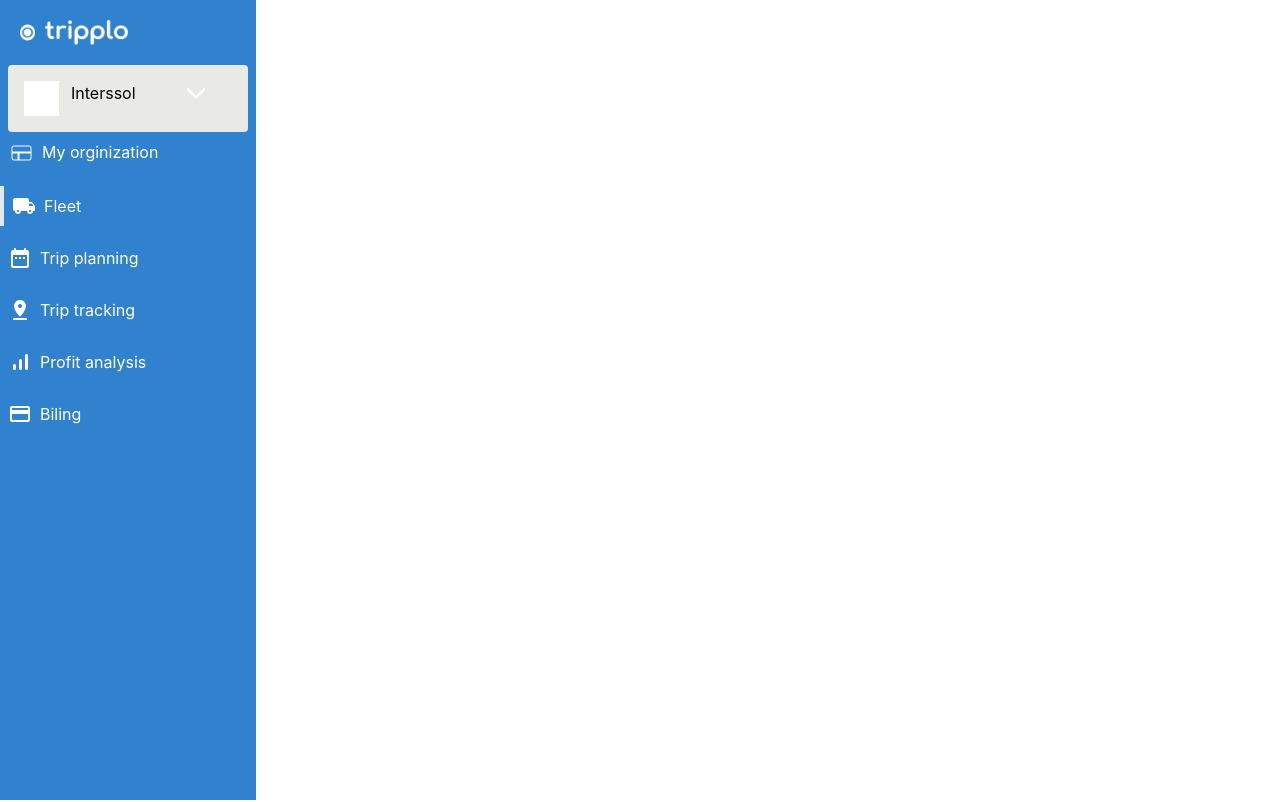
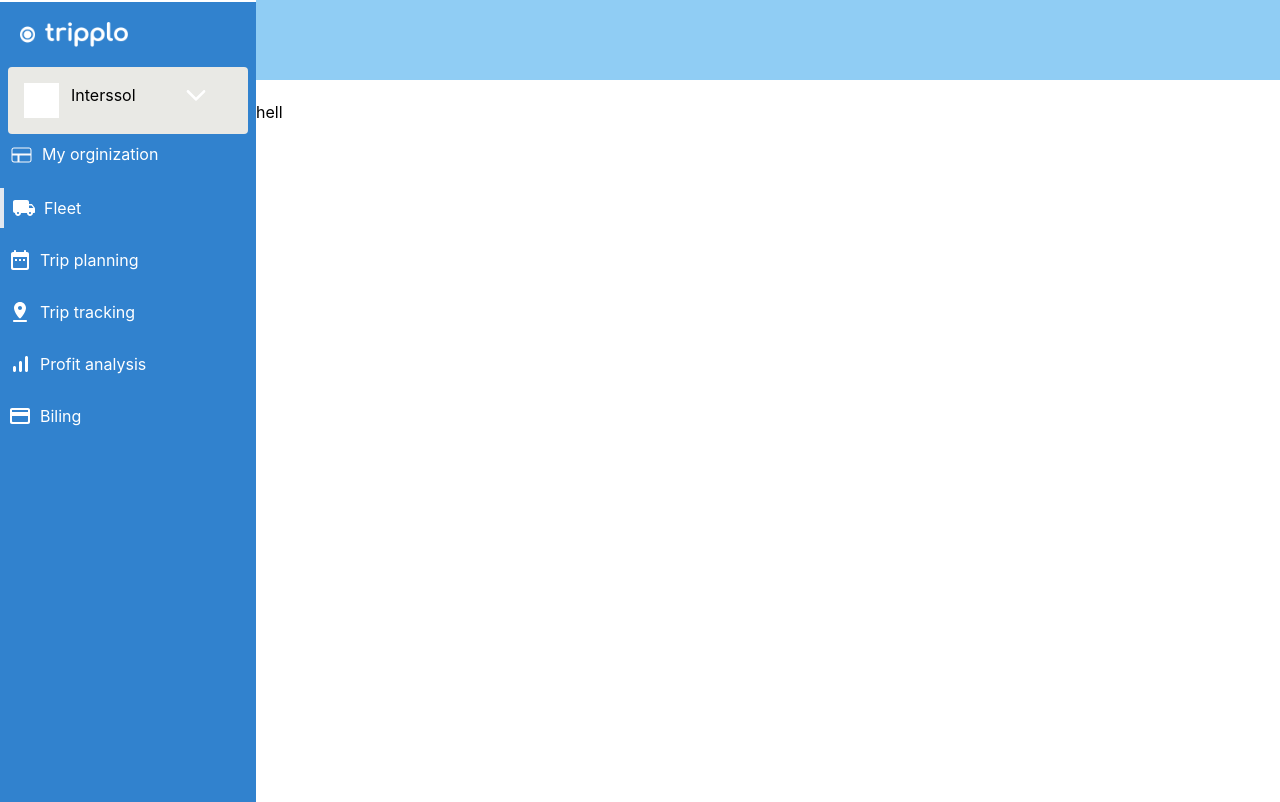
Before and after one commit to AmoDinho/tripplo-dashboard, a React (Create React App) app: page / in a window 1280 px wide. Built offline with nearby package versions, Linux system fonts and the light colour scheme.

Commit message:
go the heights and widths alright

```diff
--- a/src/App.js
+++ b/src/App.js
@@ -1,11 +1,25 @@
 import React from 'react';
 
 import SideNav from './components/navigation/SideNav'
-
+import TopNav from './components/navigation/TopNav'
 function App() {
   return (
     <div className="App">
-      <SideNav />
+
+
+      <aside className="table-cell w-1/5 h-full mb-4 ">
+        <SideNav />
+
+      </aside>
+      <main className="table-cell w-screen mb-20">
+        <TopNav />
+        <h1>hell</h1>
+      </main>
+
+
+
+
+
     </div>
   );
 }
--- a/src/components/navigation/SideNav.js
+++ b/src/components/navigation/SideNav.js
@@ -11,7 +11,7 @@ import ClientDropdown from '../dropdowns/ClientDropdown'
 const SideNav = () => {
     return (
         <>
-            <div className="bg-blue-600 h-screen lg:w-1/5">
+            <div className="bg-blue-600 h-screen lg:w-auto">
 
                 {/* */}
 
--- a/src/components/navigation/TopNav.js
+++ b/src/components/navigation/TopNav.js
@@ -2,7 +2,7 @@ import React from 'react'
 
 const TopNav = ({ children, ...props }) => {
     return (
-        <nav className='p-6 bg-gray-20'>
+        <nav className='h-12 p-10 bg-blue-300 mb-5'>
 
         </nav>
     )
```
